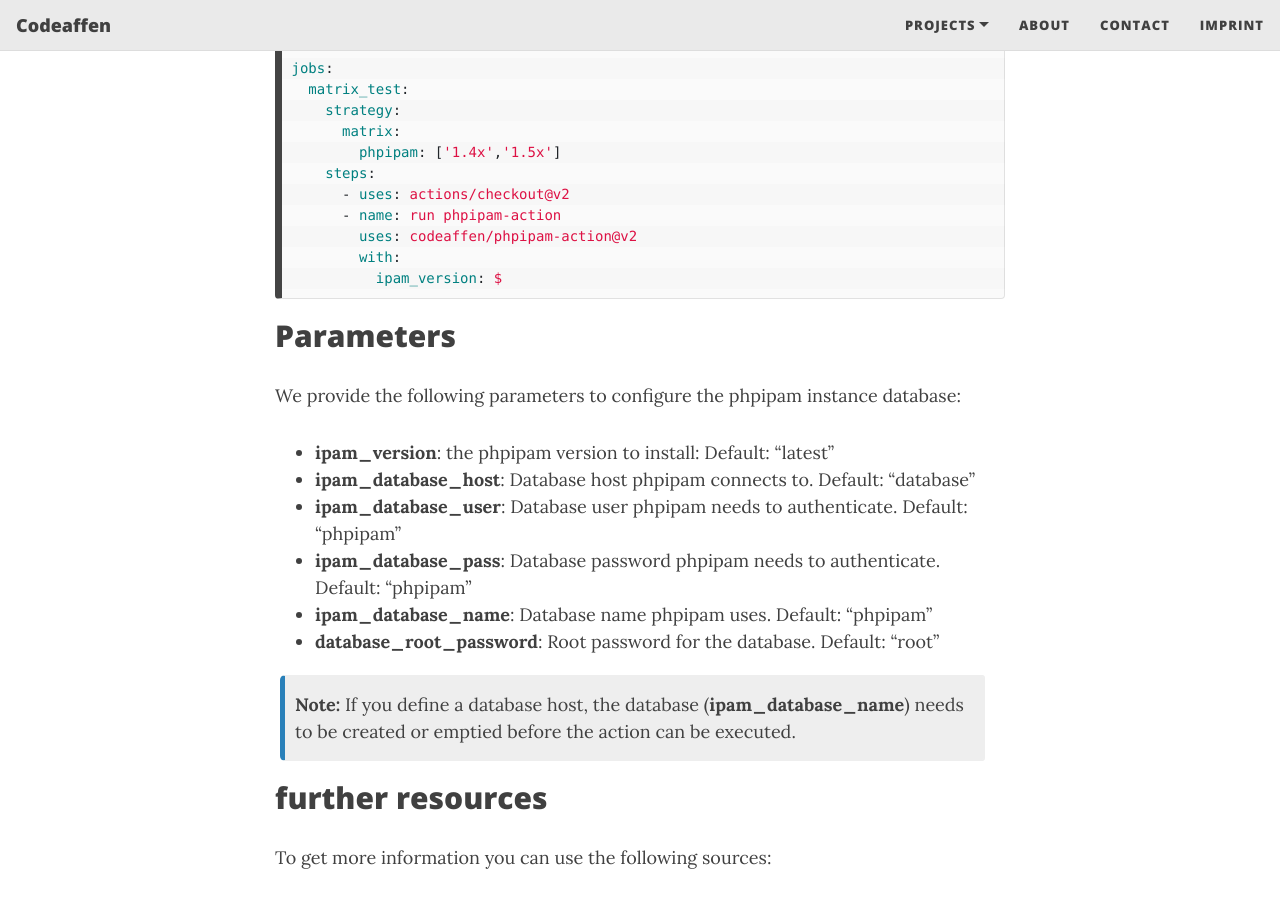
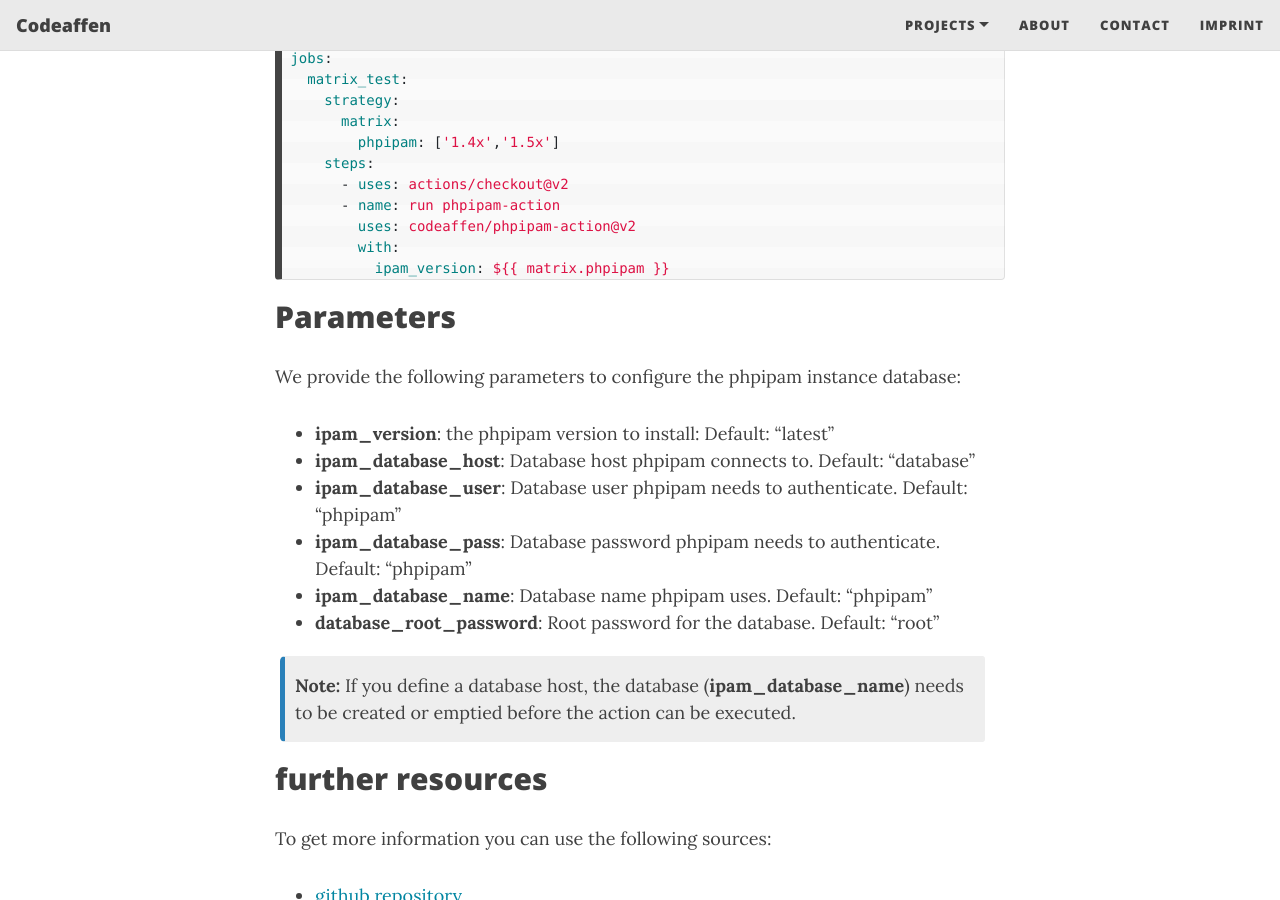
Before and after one commit to codeaffen/codeaffen.org, a Jekyll site: the page built from projects/phpipam-action.md, in a window 1280 px wide and 900 px high, scrolled down 1150 px. Built offline with Jekyll 4.4.1, drawn with Linux system fonts in a browser that asks for light colours; nearby versions of some CDN libraries; comment, search, counter and statistics services are not loaded.

Commit message:
fix curly braces in code block

```diff
--- a/projects/phpipam-action.md
+++ b/projects/phpipam-action.md
@@ -35,19 +35,21 @@ If the action finishes successfully you will be able to run your api tests again
 
 With the `ipam_version` parameter you will be able to test against different phpipam versions by using githubs build matrix feature. This is done by defining a job as follows:
 
-~~~yaml
-jobs:
-  matrix_test:
-    strategy:
-      matrix:
-        phpipam: ['1.4x','1.5x']
-    steps:
-      - uses: actions/checkout@v2
-      - name: run phpipam-action
-        uses: codeaffen/phpipam-action@v2
-        with:
-          ipam_version: ${{ matrix.phpipam }}
-~~~
+{% highlight yaml %}
+{% raw %}
+ jobs:
+   matrix_test:
+     strategy:
+       matrix:
+         phpipam: ['1.4x','1.5x']
+     steps:
+       - uses: actions/checkout@v2
+       - name: run phpipam-action
+         uses: codeaffen/phpipam-action@v2
+         with:
+           ipam_version: ${{ matrix.phpipam }}
+{% endraw %}
+{% endhighlight %}
 
 ## Parameters
 
```
